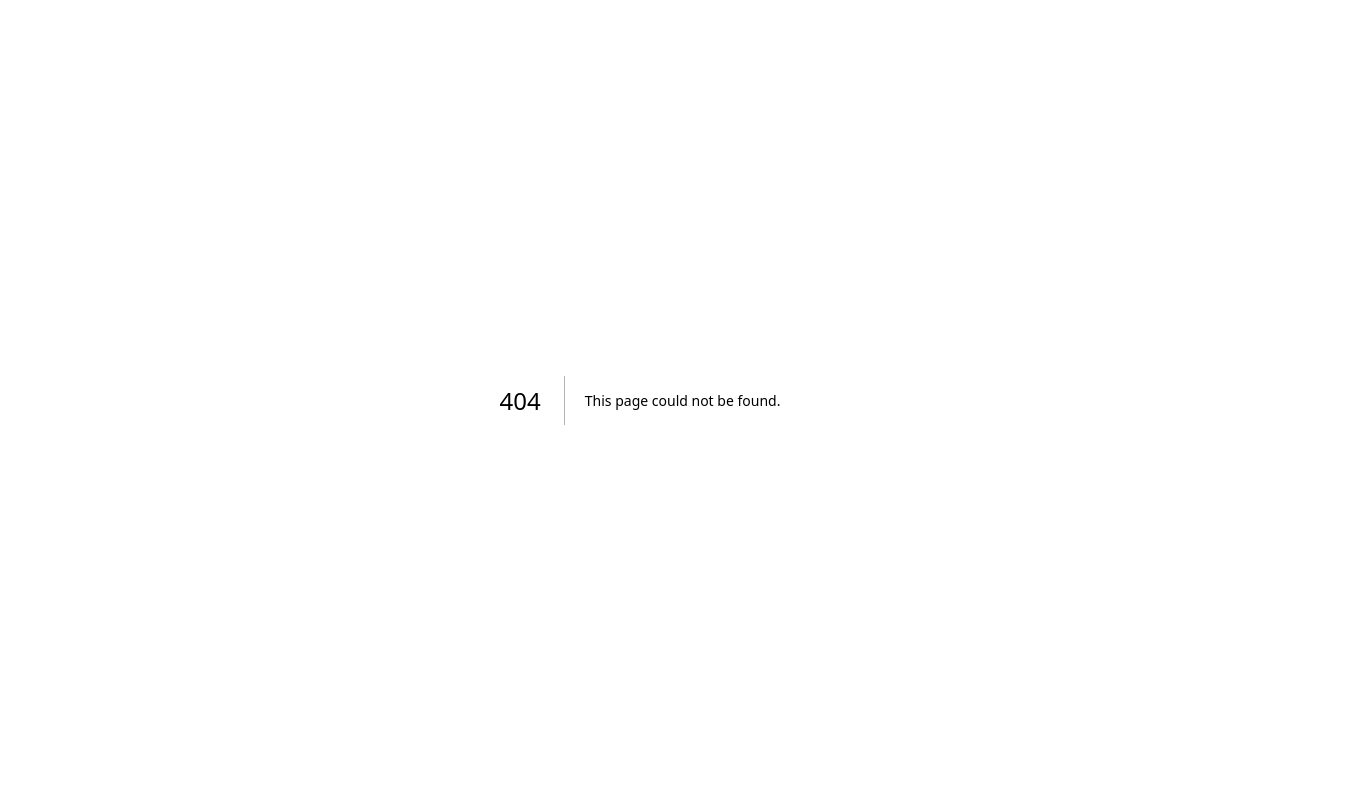
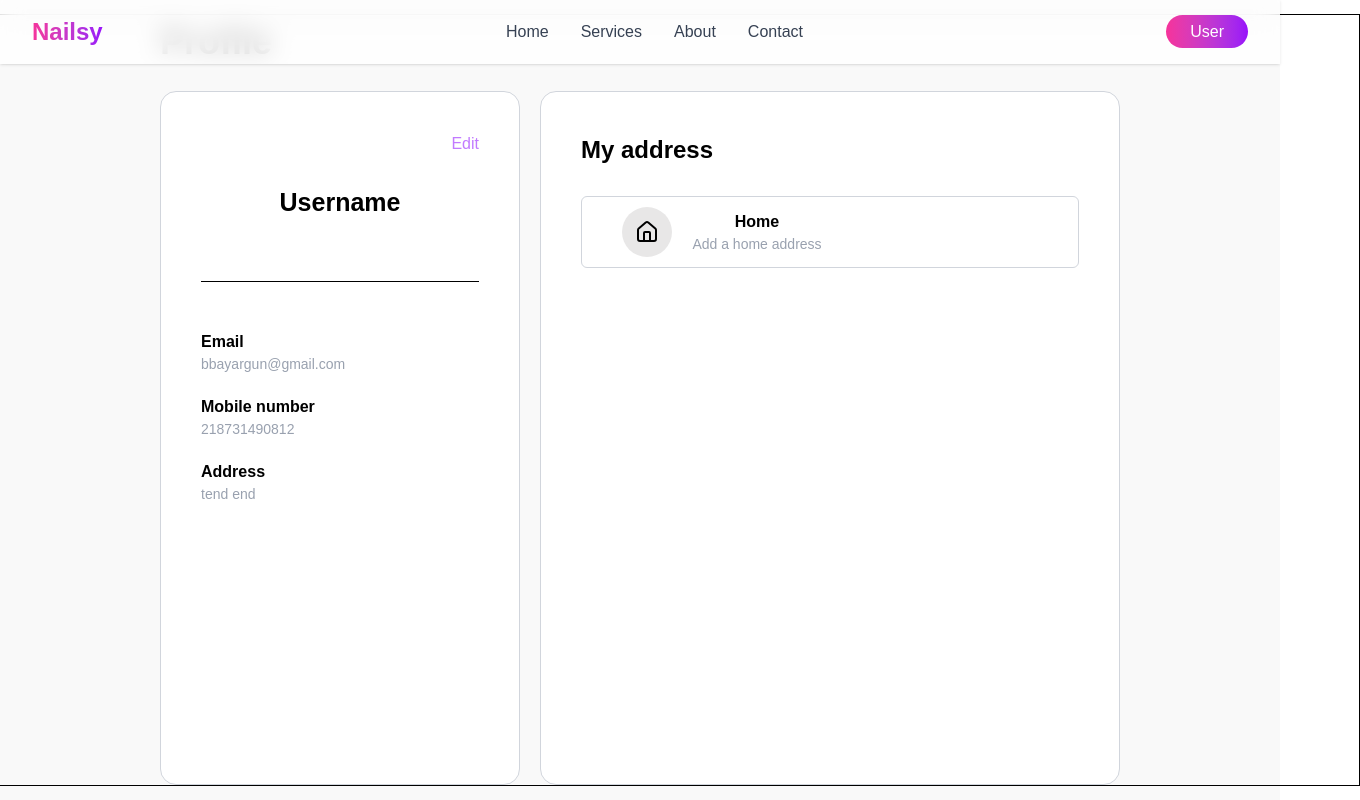
Before and after one commit to namna-0/Team-Project-continuation-Solo, a Next.js app in the folder bookme/: page /company/1/userprofile in a window 1280 px wide. Before the commit this address had no page. Shown: the whole page, 1360 px wide, since content can reach past the window. Built offline with nearby package versions, Linux system fonts and the light colour scheme.

Commit message:
userProfile

```diff
--- a/bookme/src/app/company/[companyName]/page.tsx
+++ b/bookme/src/app/company/[companyName]/page.tsx
@@ -1,5 +1,7 @@
 "use client"
 import React, { useState, useEffect } from "react";
+import Link from "next/link";
+
 import {
   Menu,
   X,
@@ -208,10 +210,12 @@ export default function AnimatedNailsyLanding() {
         <div className="max-w-7xl mx-auto px-4 sm:px-6 lg:px-8">
           <div className="flex justify-between items-center h-16">
             <div className="flex-shrink-0">
-              <div className="text-2xl font-bold bg-gradient-to-r from-pink-500 to-purple-600 bg-clip-text text-transparent hover:scale-110 transition-all duration-300 cursor-pointer relative">
-                <span className="inline-block hover:animate-bounce">Nailsy</span>
-                <Sparkles className="absolute -top-2 -right-6 w-4 h-4 text-pink-400 animate-pulse" />
-              </div>
+              <Link
+                href="/"
+                className="text-2xl font-bold bg-gradient-to-r from-pink-500 to-purple-600 bg-clip-text text-transparent"
+              >
+                Nailsy
+              </Link>
             </div>
             <div className="hidden md:block">
               <div className="ml-10 flex items-baseline space-x-8">
@@ -378,8 +382,75 @@ export default function AnimatedNailsyLanding() {
         </div>
       </section>
 
-      {/* Animated Services Section */}
-      <section id="services" className="py-20 bg-white">
+      {/* About Section */}
+      <section
+        id="about"
+        className="py-20 bg-gradient-to-br from-pink-50 to-purple-50"
+      >
+        <div className="max-w-7xl mx-auto px-4 sm:px-6 lg:px-8">
+          <div className="grid lg:grid-cols-2 gap-12 items-center">
+            <div className="relative">
+              <img
+                src="/api/placeholder/600/500"
+                alt="Bertie Capone"
+                className="rounded-2xl shadow-2xl w-full h-auto"
+              />
+              <div className="absolute -bottom-4 -left-4 w-full h-full bg-gradient-to-br from-pink-200 to-purple-200 rounded-2xl -z-10"></div>
+            </div>
+
+            <div className="space-y-6">
+              <div>
+                <p className="text-pink-500 font-medium tracking-wider uppercase mb-4">
+                  About Us
+                </p>
+                <h2 className="text-4xl md:text-5xl font-bold text-gray-900 mb-6">
+                  Meet Bertie Capone
+                </h2>
+              </div>
+
+              <div className="space-y-4 text-gray-600 text-lg leading-relaxed">
+                <p>
+                  With over a decade of experience in the beauty industry,
+                  Bertie Capone has established herself as one of the premier
+                  nail artists in the city. Her passion for perfection and eye
+                  for detail have made her the go-to choice for celebrities and
+                  discerning clients alike.
+                </p>
+                <p>
+                  At Nailsy, we believe that nail care is an art form. Every
+                  service is meticulously crafted to not only enhance your
+                  natural beauty but to provide you with a luxurious experience
+                  that rejuvenates both body and spirit.
+                </p>
+                <p>
+                  Our commitment to excellence extends beyond just our services.
+                  We use only the finest products, maintain the highest
+                  standards of hygiene, and continuously stay updated with the
+                  latest trends and techniques in nail care.
+                </p>
+              </div>
+
+              <div className="grid grid-cols-2 gap-6 pt-6">
+                <div className="text-center p-4 bg-white/50 rounded-2xl">
+                  <div className="text-2xl font-bold text-pink-500 mb-2">
+                    10+
+                  </div>
+                  <div className="text-gray-600">Years Experience</div>
+                </div>
+                <div className="text-center p-4 bg-white/50 rounded-2xl">
+                  <div className="text-2xl font-bold text-pink-500 mb-2">
+                    Celebrity
+                  </div>
+                  <div className="text-gray-600">Approved</div>
+                </div>
+              </div>
+            </div>
+          </div>
+        </div>
+      </section>
+
+      {/* Testimonials Section */}
+      <section className="py-20 bg-white">
         <div className="max-w-7xl mx-auto px-4 sm:px-6 lg:px-8">
           <div className="text-center mb-16">
             <p className="text-pink-500 font-medium tracking-wider uppercase mb-4">Our Services</p>
--- /dev/null
+++ b/bookme/src/app/company/[companyName]/userprofile/page.tsx
@@ -0,0 +1,134 @@
+import {
+  Dialog,
+  DialogContent,
+  DialogHeader,
+  DialogTitle,
+  DialogTrigger,
+} from "@/components/ui/dialog";
+import { HouseIcon } from "lucide-react";
+import Link from "next/link";
+
+export default function Home() {
+  return (
+    <div className="w-screen h-screen bg-[#f9f9f9] flex justify-center items-center flex-col">
+      <nav className="fixed top-0 w-full bg-white/80 backdrop-blur-md z-50 shadow-sm">
+        <div className="max-w-7xl mx-auto px-4 sm:px-6 lg:px-8">
+          <div className="flex justify-between items-center h-16">
+            <div className="flex-shrink-0">
+              <Link
+                href="/"
+                className="text-2xl font-bold bg-gradient-to-r from-pink-500 to-purple-600 bg-clip-text text-transparent"
+              >
+                Nailsy
+              </Link>
+            </div>
+            <div className="hidden md:block">
+              <div className="ml-10 flex items-baseline space-x-8">
+                <Link
+                  href="#home"
+                  className="text-gray-700 hover:text-pink-500 transition-colors"
+                >
+                  Home
+                </Link>
+                <Link
+                  href="#services"
+                  className="text-gray-700 hover:text-pink-500 transition-colors"
+                >
+                  Services
+                </Link>
+                <Link
+                  href="#about"
+                  className="text-gray-700 hover:text-pink-500 transition-colors"
+                >
+                  About
+                </Link>
+                <Link
+                  href="#contact"
+                  className="text-gray-700 hover:text-pink-500 transition-colors"
+                >
+                  Contact
+                </Link>
+              </div>
+            </div>
+
+            <div className="hidden md:block">
+              <Link
+                href="#book"
+                className="bg-gradient-to-r from-pink-500 to-purple-600 text-white px-6 py-2 rounded-full hover:from-pink-600 hover:to-purple-700 transition-all transform hover:scale-105"
+              >
+                User
+              </Link>
+            </div>
+          </div>
+        </div>
+      </nav>
+      <div className="w-[1440px] h-fit border border-black flex items-center justify-center">
+        <div className="w-[960px] h-[770px] flex flex-col gap-10">
+          <div className="w-full h-[36px]">
+            <p className="font-bold text-[36px]">Profile</p>
+          </div>
+          <div className="w-full h-[695px] flex gap-5">
+            <div className="w-[360px] h-full bg-white rounded-2xl border border-gray-300 p-10 flex flex-col gap-10">
+              <div className="w-full h-[150px] flex flex-col gap-10 border-b-1">
+                <div className="w-full h-[16px] flex justify-end">
+                  <p className="text-purple-400 text-[16px] font-medium">
+                    Edit
+                  </p>
+                </div>
+                <div className="w-full h-[30px] flex justify-center items-center">
+                  <p className="font-bold text-[25px]">Username</p>
+                </div>
+              </div>
+
+              <div className="w-full h-fit ">
+                <div className="w-full h-[360px] flex flex-col gap-5 pt-2">
+                  <div>
+                    <p className="font-semibold text-[16px]">Email</p>
+                    <p className=" text-[14px] text-gray-400">
+                      bbayargun@gmail.com
+                    </p>
+                  </div>
+                  <div>
+                    <p className="font-semibold text-[16px]">Mobile number</p>
+                    <p className="text-[14px] text-gray-400">218731490812</p>
+                  </div>
+                  <div>
+                    <p className="font-semibold text-[16px]">Address</p>
+                    <p className="text-[14px] text-gray-400">tend end </p>
+                  </div>
+                </div>
+              </div>
+            </div>
+            <div className="w-[580px] h-full bg-white rounded-2xl border border-gray-300 p-10 flex flex-col gap-10">
+              <div className="w-full h-[24px] ">
+                <p className="text-[24px] font-bold">My address</p>
+              </div>
+              <div className="w-full h-fit flex flex-col gap-[14px]">
+                <Dialog>
+                  <DialogTrigger className="cursor-pointer w-full h-[72px] border border-gray-300 rounded-[6px] hover:bg-[#fbfafa] ">
+                    <div className="w-full h-full flex items-center px-10 gap-[20px]">
+                      <div className="h-[50px] w-[50px] bg-[#e8e7e7] rounded-[9999px] flex justify-center items-center">
+                        <HouseIcon />
+                      </div>
+                      <div className="w-[130px] flex flex-col ">
+                        <p className="font-bold text-[16px]">Home</p>
+                        <p className="text-[14px] text-gray-400">
+                          Add a home address
+                        </p>
+                      </div>
+                    </div>
+                  </DialogTrigger>
+                  <DialogContent>
+                    <DialogHeader>
+                      <DialogTitle>Are you absolutely sure?</DialogTitle>
+                    </DialogHeader>
+                  </DialogContent>
+                </Dialog>
+              </div>
+            </div>
+          </div>
+        </div>
+      </div>
+    </div>
+  );
+}
```
Also changed, not shown: bookme/src/components/ui/dialog.tsx (+17 -17 lines).
